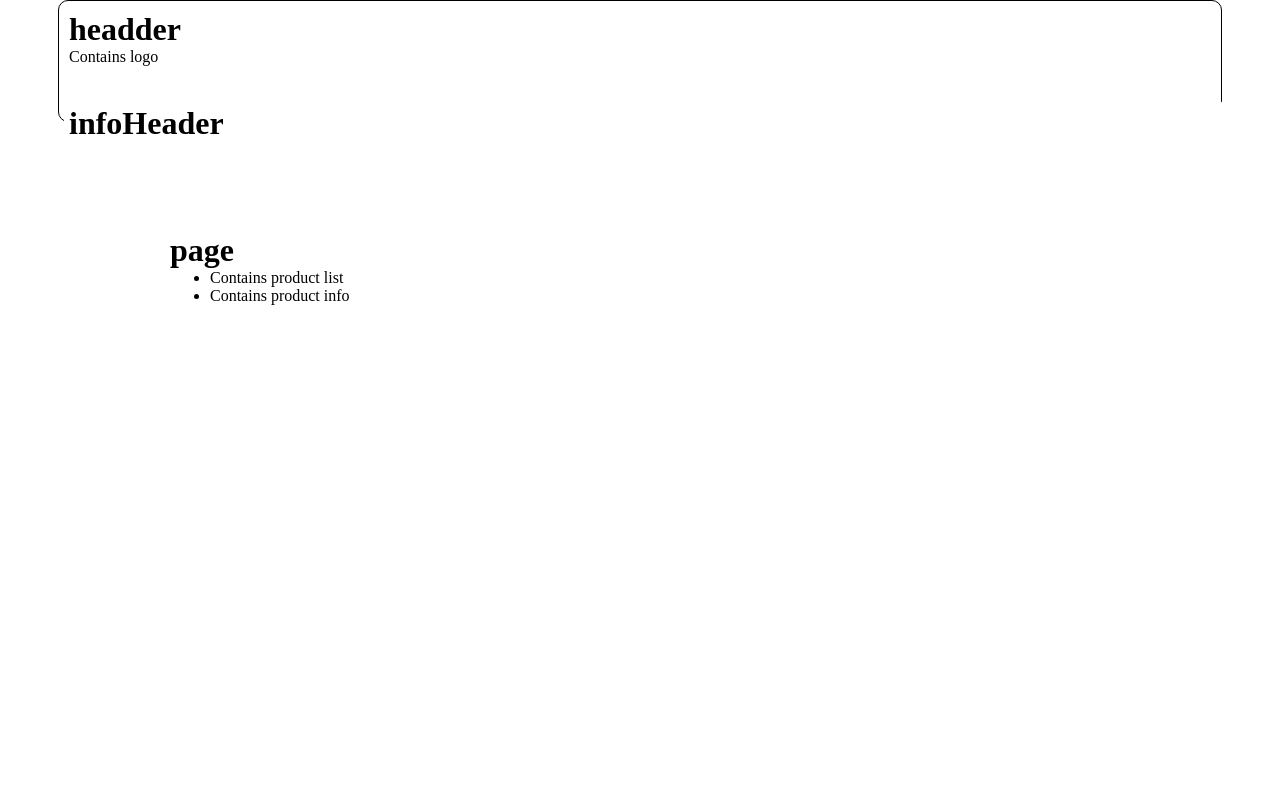
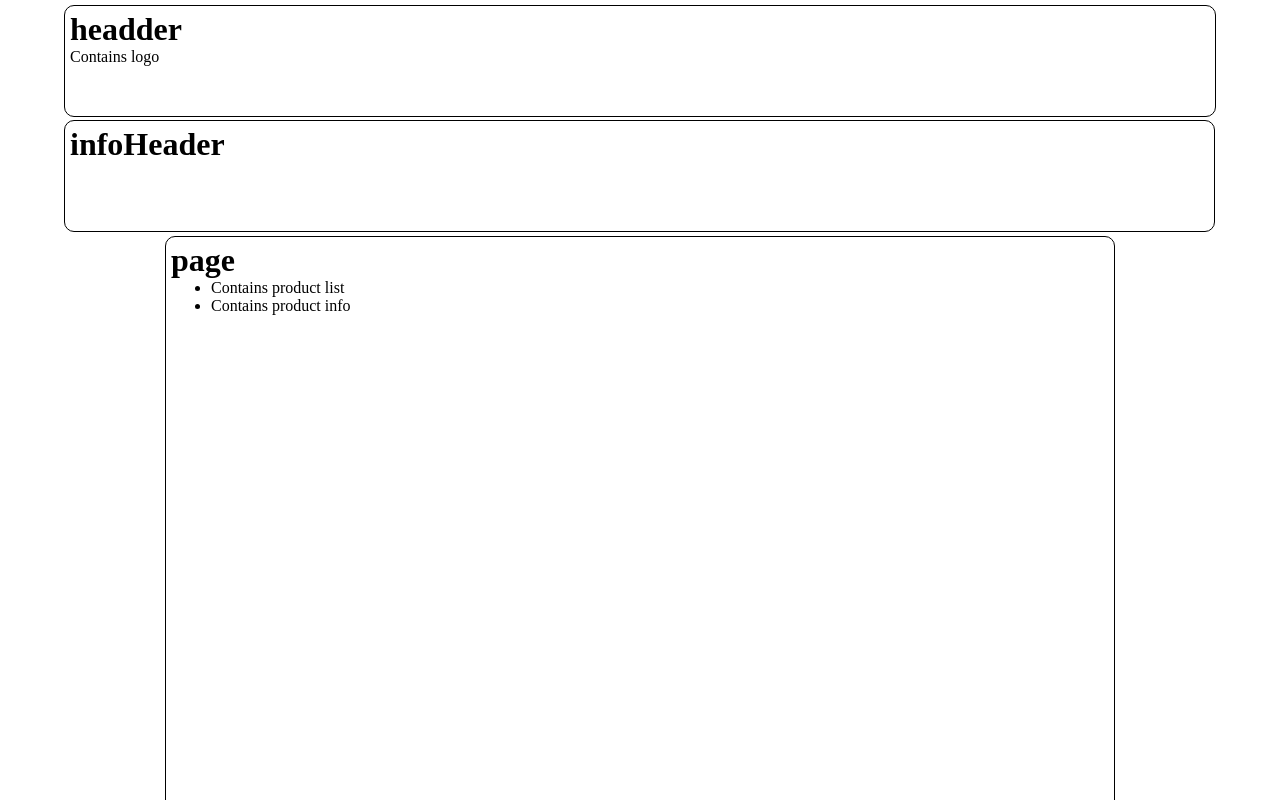
Before and after one commit to KrauseStefan/Webtec_webshop, a website: page app/index.html in a window 1280 px wide. Shown: the top 800 px of the page. Drawn offline with Linux system fonts and the light colour scheme.

Commit message:
Fix: Layaout now dosn't overlap anymore

```diff
--- a/app/mainStyle.css
+++ b/app/mainStyle.css
@@ -10,12 +10,13 @@ div {
 }
 
 .headder {
-  border: thin solid black;
   width: 90%;
   margin: 0 auto;
 }
 
-.headder {}
+.headder div {
+  border: thin solid black;
+}
 
 .headder1 {
   position: relative;
@@ -24,20 +25,21 @@ div {
 
 .headder2 {
   position: fixed;
-  top: 100px;
+  top: 120px;
   height: 100px;
   z-index: 100;
-  width: 90%;
+  width: 89%;
 }
 
 .pageContainer{
   width: 950px;
   position: relative;
-  top: 100px;
+  top: 109px;
   margin: 0 auto;
 }
 
 .page{
+    border: thin solid black;
     min-height: 1000px;
 }
 
```
